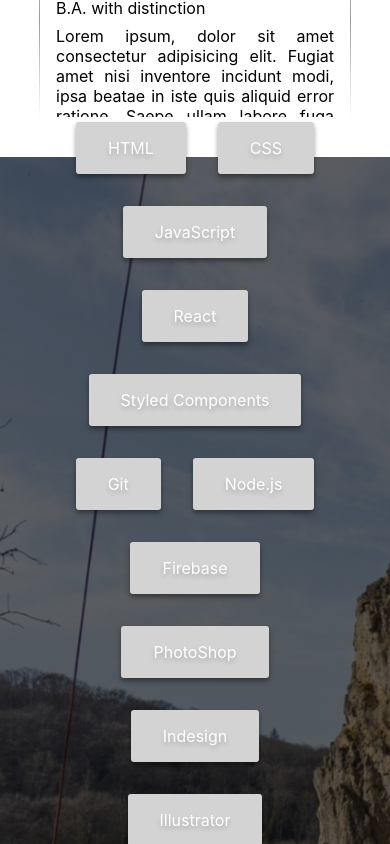
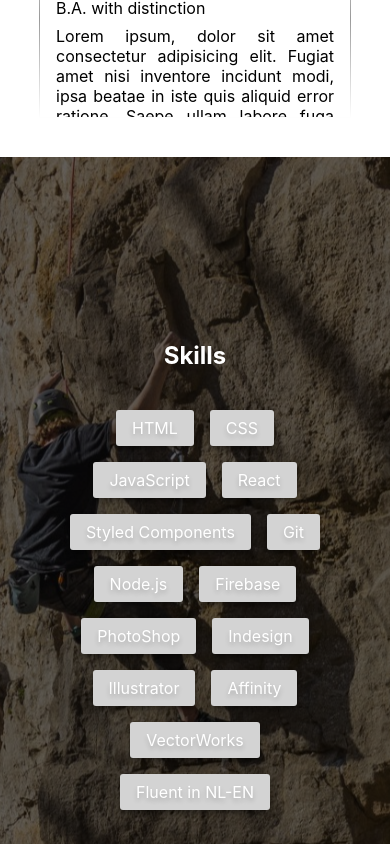
Before and after one commit to 712derek/portfolio, a React (Create React App) app in the folder portfolio/: page / in a window 390 px wide. Shown: the part 4340-5184 px from the top of the page. Built offline with nearby package versions, Linux system fonts and the light colour scheme.

Commit message:
mobile skills fixed

```diff
--- a/portfolio/src/Components/Skills.js
+++ b/portfolio/src/Components/Skills.js
@@ -18,6 +18,12 @@
   background-blend-mode: multiply;
   background-repeat: no-repeat;
   background-position: 15% 10%;
+
+  @media screen and (max-width: 768px) {
+    height: 100vh;
+    background-position-x: -750px;
+    background-position-y: bottom 10px;
+  }
 `;
 
 const SkillTitle = styled(StyledH2)``;
@@ -30,7 +36,7 @@
 `;
 
 const SkillItems = styled.ul`
-  margin: 1rem 1rem;
+  margin: 0.5rem;
   padding: 1rem 2rem;
   border-radius: 3px;
   list-style: none;
@@ -40,6 +46,11 @@
   background: rgb(211, 211, 211);
   text-shadow: 0 3px 5px rgba(0, 0, 0, 0.2);
   box-shadow: 0 3px 5px rgba(0, 0, 0, 0.4);
+
+  @media screen and (max-width: 768px) {
+    margin: 0.5rem;
+    padding: 0.5rem 1rem;
+  }
 `;
 
 const Skills = () => {
```
